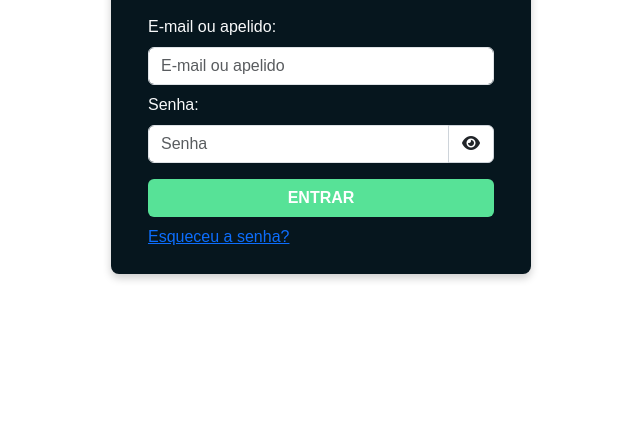
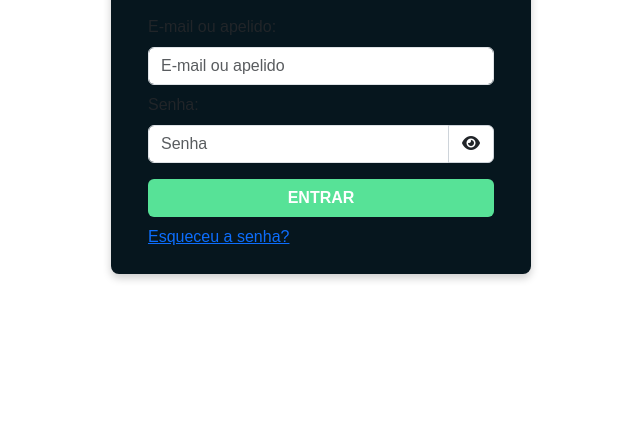
Before and after one commit to Flipe124/ESTAGIO_SUPERVISIONADO_I, a PHP site: page / in a window 1280 px wide. Shown: the part 371-800 px from the top of the page, without its empty margins (319-959 px from the left). Run offline with PHP 8.4, Linux system fonts and the light colour scheme; some libraries are stand-ins or nearby versions.

Commit message:
Removendo atributos

```diff
--- a/project/frontend/login/index.php
+++ b/project/frontend/login/index.php
@@ -11,27 +11,28 @@
     <link rel="stylesheet" href="./style.css">
     <!-- <link rel="icon" type="image/x-icon" href="../includes/img/bubbles.png" /> -->
     <link href="https://cdn.jsdelivr.net/npm/bootstrap@5.3.0/dist/css/bootstrap.min.css" rel="stylesheet" integrity="sha384-9ndCyUaIbzAi2FUVXJi0CjmCapSmO7SnpJef0486qhLnuZ2cdeRhO02iuK6FUUVM" crossorigin="anonymous">
+    <link rel="icon" type="image/x-icon" href="../img/dollar.png" />
 </head>
 
 <body>
     <main>
         <div class="row" id="login-box">
             <div class="col-md-12 text-center">
-                <img id="login-logo" src="./Openfinance.png" alt="Logotipo Openfinance">
+                <img id="login-logo" src="../img/openfinance_white.png" alt="Logotipo Openfinance">
             </div>
             <form method="post" id="form-login" name="form_login">
                 <div class="col-md-12 mt-4 alert alert-danger" id="alert-error">
                     <i class="fa-solid fa-triangle-exclamation"></i> <span class="error error-execute"></span>
                 </div>
                 <div class="col-md-12 mt-3">
-                    <label class="form-label text-light">E-mail ou apelido:</label>
+                    <label class="form-label">E-mail ou apelido:</label>
                     <input id="email" type="text" class="form-control" name="email" placeholder="E-mail ou apelido">
                 </div>
                 <div class="col-md-12">
                     <div class="text-danger" id="error-msg-email"></div>
                 </div>
                 <div class="col-md-12 mt-2">
-                    <label class="form-label text-light">Senha:</label>
+                    <label class="form-label">Senha:</label>
                     <div class="input-group">
                         <input id="password" class="form-control" id="password" name="password" type="password" placeholder="Senha">
                         <button class="btn button-eye" id="button-eye" type="button"><i id="icon-eye" class="fa-solid fa-eye"></i></button>
```
